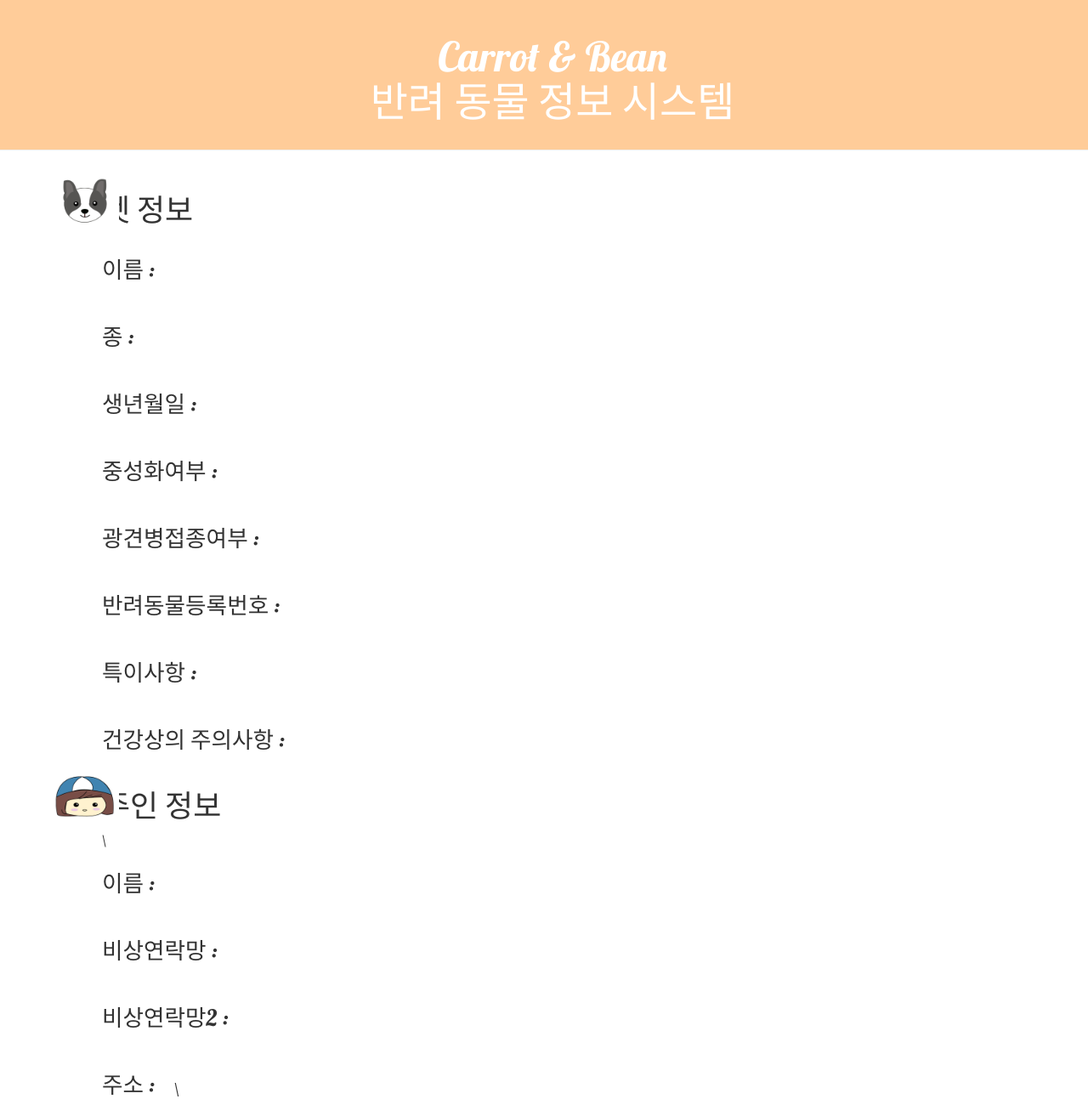
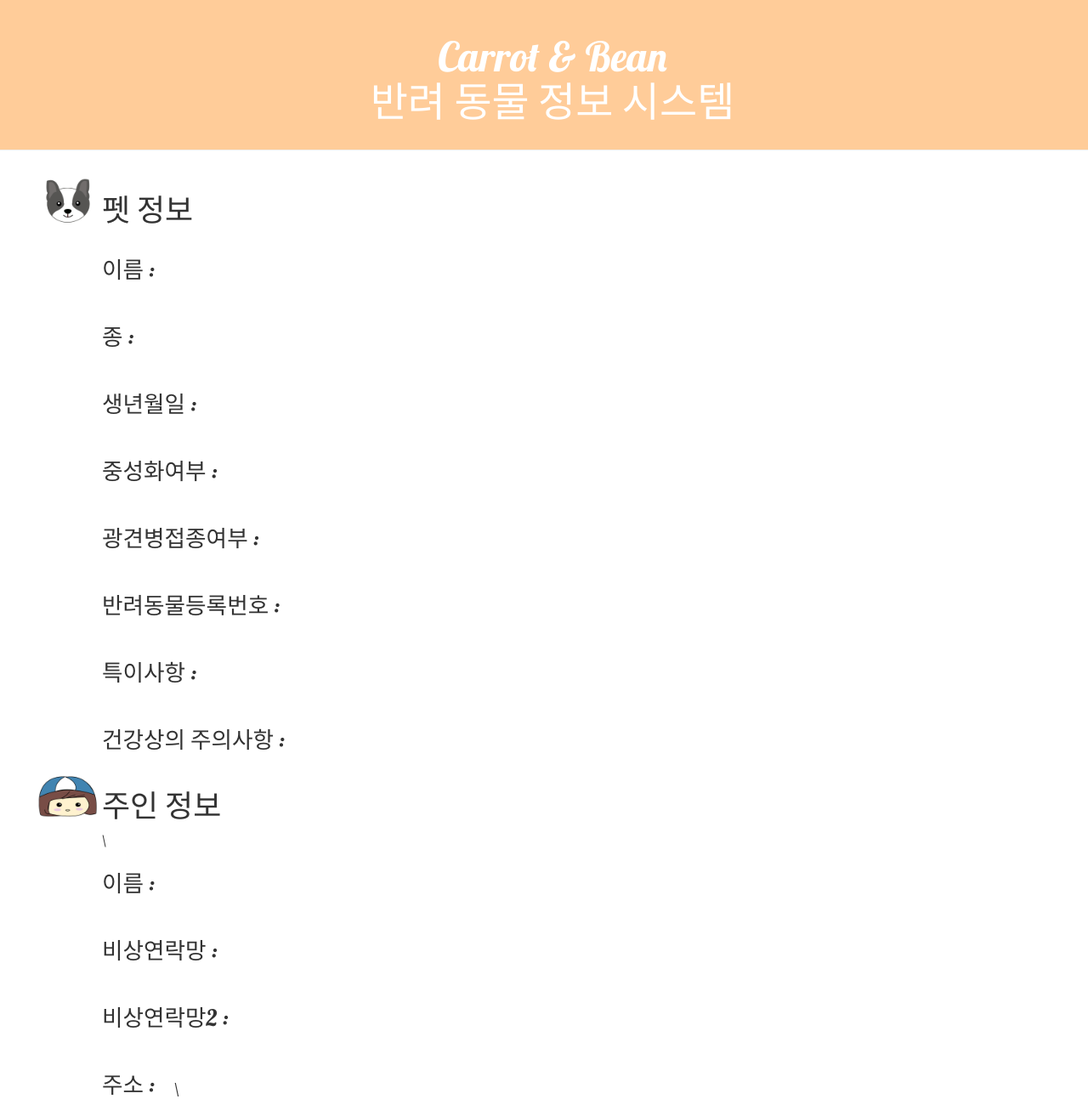
Before and after one commit to kyc0816/my-first-blog, a Django app: template blog/templates/blog/post_detail.html in a window 1280 px wide. Shown: the top 1313 px of the page at 85% size. Run offline with Django 3.2, Linux system fonts and the light colour scheme; the template is opened without the code that fills it, so the values that code supplies are empty; some libraries are stand-ins or nearby versions.

Commit message:
For a long time

```diff
--- a/blog/static/css/blog.css
+++ b/blog/static/css/blog.css
@@ -15,7 +15,7 @@
     width: 80px;
     height: 80px;
     float: left;
-    transform: translate(20px,-30px);
+    transform: translate(0px,-30px);
 }
 
 /*#text_info {
```
